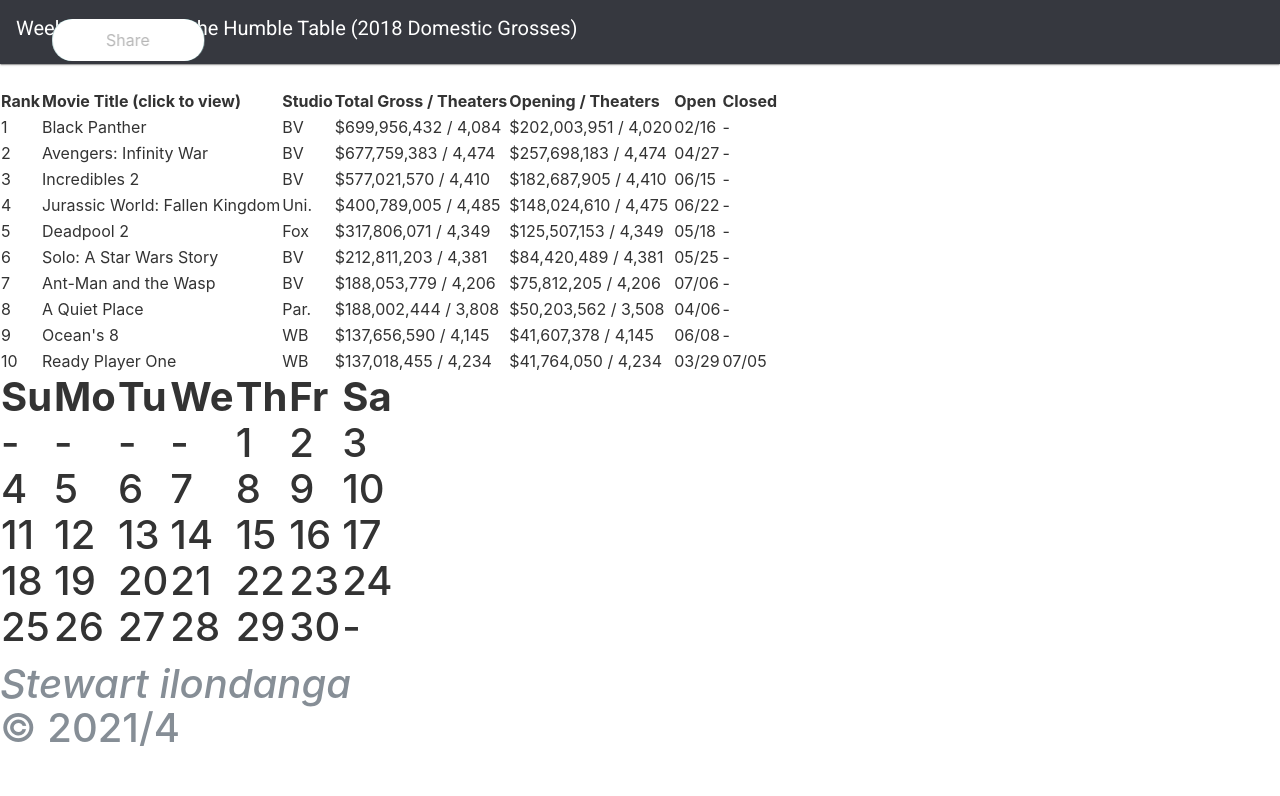
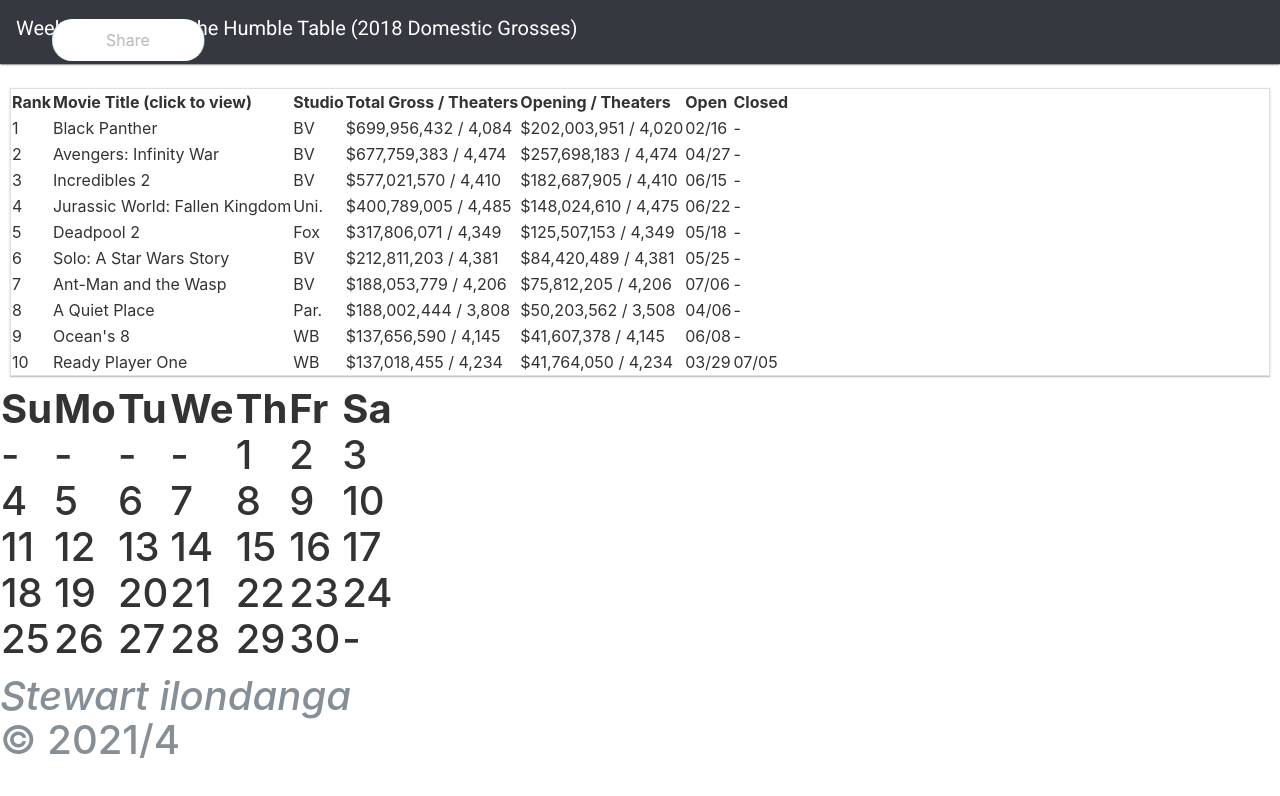
Before and after one commit to stewilondanga/domestic-grosses, a plain HTML site: page index.html in a window 1280 px wide. Drawn offline with nearby package versions, Linux system fonts and the light colour scheme.

Commit message:
add css/styles.css

```diff
--- a/css/styles.css
+++ b/css/styles.css
@@ -139,7 +139,7 @@
   font: inherit;
 }
 
-/*div.w4-table-div {
+div.w4-table-div {
   border-width: 1px;
   min-width: 250px;
   margin: 0px 10px 10px 10px;
@@ -152,7 +152,7 @@
   z-index: 1;
 }
 
-table.w4-data-table {
+/*table.w4-data-table {
   width: 100%;
   min-width: 250px;
   position: relative;
```
